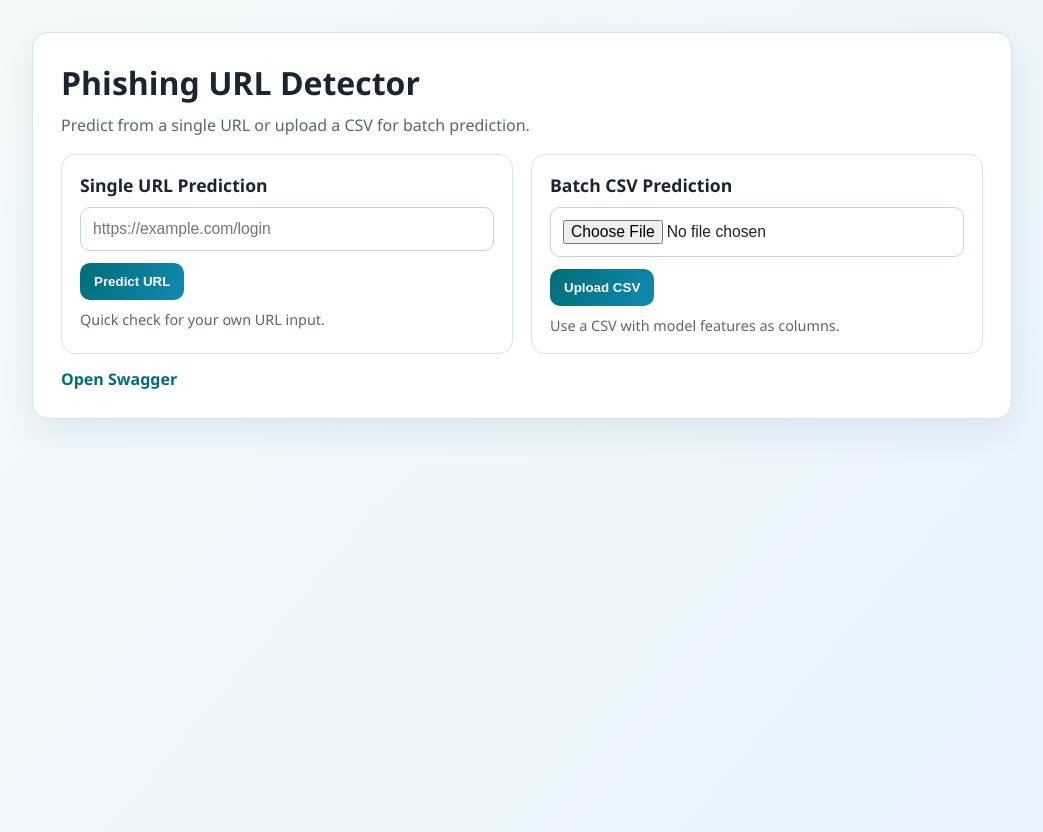
After one commit to MxSAAHIL/Network-security, a FastAPI app: template templates/ui.html in a window 1280 px wide. The commit adds this page. Shown: the whole page, without its empty margins (118-1161 px from the left). Run offline with FastAPI, Linux system fonts and the light colour scheme; the template is opened without the code that fills it, so the values that code supplies are empty.

Commit message:
ui commit

```diff
--- a/app.py
+++ b/app.py
@@ -1,5 +1,8 @@
 import sys
 import os
+import re
+import socket
+from urllib.parse import urlparse
 
 import certifi
 ca = certifi.where()
@@ -14,7 +17,7 @@ from networksecurity.logging.logger import logging
 from networksecurity.pipeline.training_pipeline import TrainingPipeline
 
 from fastapi.middleware.cors import CORSMiddleware
-from fastapi import FastAPI, File, UploadFile,Request
+from fastapi import FastAPI, File, UploadFile,Request, HTTPException, Form
 from uvicorn import run as app_run
 from fastapi.responses import Response
 from starlette.responses import RedirectResponse
@@ -49,7 +52,144 @@ templates = Jinja2Templates(directory="./templates")
 
 @app.get("/", tags=["authentication"])
 async def index():
-    return RedirectResponse(url="/docs")
+    return RedirectResponse(url="/ui")
+
+
+def _load_predictor():
+    preprocessor = load_object("final_model/preprocessor.pkl")
+    model = load_object("final_model/model.pkl")
+    expected_columns = list(getattr(preprocessor, "feature_names_in_", []))
+    network_model = NetworkModel(preprocessor=preprocessor, model=model)
+    return network_model, expected_columns
+
+
+def _normalize_input_dataframe(df: pd.DataFrame, expected_columns: list[str]) -> pd.DataFrame:
+    if "Result" in df.columns:
+        df = df.drop(columns=["Result"])
+
+    if expected_columns:
+        missing_columns = [col for col in expected_columns if col not in df.columns]
+        if missing_columns:
+            raise HTTPException(
+                status_code=400,
+                detail=f"Missing required columns: {missing_columns}"
+            )
+        df = df[expected_columns]
+
+    return df
+
+
+def _is_ip(hostname: str) -> bool:
+    if not hostname:
+        return False
+    try:
+        socket.inet_aton(hostname)
+        return True
+    except OSError:
+        return False
+
+
+def _extract_url_features(raw_url: str, expected_columns: list[str]) -> pd.DataFrame:
+    url = raw_url.strip()
+    if not url:
+        raise HTTPException(status_code=400, detail="Please enter a URL.")
+
+    if not re.match(r"^https?://", url, re.IGNORECASE):
+        url = f"http://{url}"
+
+    parsed = urlparse(url)
+    hostname = parsed.hostname or ""
+    scheme = (parsed.scheme or "").lower()
+
+    shorteners = {
+        "bit.ly", "goo.gl", "tinyurl.com", "ow.ly", "t.co", "is.gd",
+        "buff.ly", "adf.ly", "bit.do", "cutt.ly", "rebrand.ly"
+    }
+    explicit_port = parsed.port
+    non_standard_port = explicit_port is not None and not (
+        (scheme == "http" and explicit_port == 80) or
+        (scheme == "https" and explicit_port == 443)
+    )
+
+    if hostname:
+        host_parts = hostname.split(".")
+        subdomain_count = max(0, len(host_parts) - 2)
+    else:
+        subdomain_count = 0
+
+    if subdomain_count <= 1:
+        having_sub_domain = 1
+    elif subdomain_count == 2:
+        having_sub_domain = 0
+    else:
+        having_sub_domain = -1
+
+    url_length = len(url)
+    if url_length < 54:
+        url_length_signal = 1
+    elif url_length <= 75:
+        url_length_signal = 0
+    else:
+        url_length_signal = -1
+
+    short_service = -1 if any(hostname.endswith(s) for s in shorteners) else 1
+    at_symbol = -1 if "@" in url else 1
+    double_slash_redirecting = -1 if "//" in (parsed.path or "") else 1
+    prefix_suffix = -1 if "-" in hostname else 1
+    ssl_state = 1 if scheme == "https" else -1
+    https_token = -1 if ("https" in hostname and scheme != "https") else 1
+    abnormal_url = 1 if hostname else -1
+
+    feature_map = {
+        "having_IP_Address": -1 if _is_ip(hostname) else 1,
+        "URL_Length": url_length_signal,
+        "Shortining_Service": short_service,
+        "having_At_Symbol": at_symbol,
+        "double_slash_redirecting": double_slash_redirecting,
+        "Prefix_Suffix": prefix_suffix,
+        "having_Sub_Domain": having_sub_domain,
+        "SSLfinal_State": ssl_state,
+        "Domain_registeration_length": 0,
+        "Favicon": 1,
+        "port": -1 if non_standard_port else 1,
+        "HTTPS_token": https_token,
+        "Request_URL": 0,
+        "URL_of_Anchor": 0,
+        "Links_in_tags": 0,
+        "SFH": 0,
+        "Submitting_to_email": -1 if "mailto:" in url.lower() else 1,
+        "Abnormal_URL": abnormal_url,
+        "Redirect": 0,
+        "on_mouseover": 1,
+        "RightClick": 1,
+        "popUpWidnow": 1,
+        "Iframe": 1,
+        "age_of_domain": 0,
+        "DNSRecord": 1 if hostname else -1,
+        "web_traffic": 0,
+        "Page_Rank": 0,
+        "Google_Index": 0,
+        "Links_pointing_to_page": 0,
+        "Statistical_report": 1,
+    }
+
+    if expected_columns:
+        missing_features = [col for col in expected_columns if col not in feature_map]
+        if missing_features:
+            raise HTTPException(
+                status_code=500,
+                detail=f"Feature mapping missing for: {missing_features}"
+            )
+        ordered = {col: feature_map[col] for col in expected_columns}
+    else:
+        ordered = feature_map
+
+    return pd.DataFrame([ordered])
+
+
+@app.get("/ui")
+async def ui_page(request: Request):
+    return templates.TemplateResponse("ui.html", {"request": request, "result": None, "error": None})
 
 @app.get("/train")
 async def train_route():
@@ -64,10 +204,8 @@ async def train_route():
 async def predict_route(request: Request,file: UploadFile = File(...)):
     try:
         df=pd.read_csv(file.file)
-        #print(df)
-        preprocesor=load_object("final_model/preprocessor.pkl")
-        final_model=load_object("final_model/model.pkl")
-        network_model = NetworkModel(preprocessor=preprocesor,model=final_model)
+        network_model, expected_columns = _load_predictor()
+        df = _normalize_input_dataframe(df, expected_columns)
         print(df.iloc[0])
         y_pred = network_model.predict(df)
         print(y_pred)
@@ -75,14 +213,44 @@ async def predict_route(request: Request,file: UploadFile = File(...)):
         print(df['predicted_column'])
         #df['predicted_column'].replace(-1, 0)
         #return df.to_json()
-        df.to_csv('prediction_output/output.csv')
+        df.to_csv('prediction_output/output.csv', index=False)
         table_html = df.to_html(classes='table table-striped')
         #print(table_html)
         return templates.TemplateResponse("table.html", {"request": request, "table": table_html})
 
+    except HTTPException:
+            raise
     except Exception as e:
             raise NetworkSecurityException(e,sys)
 
 
+@app.post("/predict-url")
+async def predict_from_url(request: Request, url: str = Form(...)):
+    try:
+        network_model, expected_columns = _load_predictor()
+        df = _extract_url_features(url, expected_columns)
+        y_pred = network_model.predict(df)
+        prediction_value = int(y_pred[0])
+        label = "Legitimate URL" if prediction_value == 1 else "Phishing URL"
+        table_html = df.assign(predicted_column=y_pred).to_html(classes='table table-striped', index=False)
+        return templates.TemplateResponse(
+            "ui.html",
+            {
+                "request": request,
+                "result": {
+                    "url": url,
+                    "prediction": prediction_value,
+                    "label": label,
+                    "table_html": table_html,
+                },
+                "error": None,
+            },
+        )
+    except HTTPException as e:
+        return templates.TemplateResponse("ui.html", {"request": request, "result": None, "error": e.detail})
+    except Exception as e:
+        return templates.TemplateResponse("ui.html", {"request": request, "result": None, "error": str(e)})
+
+
 if __name__=="__main__":
     app_run(app,host="0.0.0.0",port=8000)
--- a/templates/table.html
+++ b/templates/table.html
@@ -16,6 +16,7 @@
 </head>
 <body>
     <h2>Predicted Data</h2>
+    <p><a href="/ui">Back to UI</a></p>
     {{ table | safe }}
 </body>
 </html>
--- /dev/null
+++ b/templates/ui.html
@@ -0,0 +1,231 @@
+<!DOCTYPE html>
+<html lang="en">
+<head>
+    <meta charset="UTF-8">
+    <meta name="viewport" content="width=device-width, initial-scale=1.0">
+    <title>Phishing URL Detector</title>
+    <style>
+        :root {
+            --bg-1: #f4fbf8;
+            --bg-2: #e7f2ff;
+            --ink: #1b2430;
+            --muted: #5b6574;
+            --accent: #006d77;
+            --accent-2: #118ab2;
+            --ok: #1f9d55;
+            --bad: #d64545;
+            --card: #ffffff;
+            --line: #d8e2e8;
+        }
+
+        * {
+            box-sizing: border-box;
+        }
+
+        body {
+            margin: 0;
+            font-family: "Segoe UI", Tahoma, sans-serif;
+            color: var(--ink);
+            background: linear-gradient(130deg, var(--bg-1), var(--bg-2));
+            min-height: 100vh;
+        }
+
+        .wrap {
+            width: min(980px, 94%);
+            margin: 32px auto;
+        }
+
+        .hero {
+            background: var(--card);
+            border: 1px solid var(--line);
+            border-radius: 16px;
+            padding: 28px;
+            box-shadow: 0 12px 34px rgba(16, 43, 69, 0.08);
+        }
+
+        h1 {
+            margin: 0;
+            font-size: 2rem;
+        }
+
+        .sub {
+            margin-top: 10px;
+            color: var(--muted);
+        }
+
+        .grid {
+            display: grid;
+            grid-template-columns: 1fr 1fr;
+            gap: 18px;
+            margin-top: 18px;
+        }
+
+        .card {
+            background: var(--card);
+            border: 1px solid var(--line);
+            border-radius: 14px;
+            padding: 18px;
+        }
+
+        h2 {
+            margin: 0 0 10px;
+            font-size: 1.1rem;
+        }
+
+        .field {
+            width: 100%;
+            border: 1px solid #c4d4dc;
+            border-radius: 10px;
+            padding: 12px;
+            font-size: 0.98rem;
+        }
+
+        .btn {
+            margin-top: 12px;
+            border: none;
+            border-radius: 10px;
+            padding: 11px 14px;
+            background: linear-gradient(120deg, var(--accent), var(--accent-2));
+            color: #fff;
+            font-weight: 600;
+            cursor: pointer;
+        }
+
+        .btn:hover {
+            filter: brightness(1.06);
+        }
+
+        .note {
+            margin-top: 10px;
+            font-size: 0.9rem;
+            color: var(--muted);
+        }
+
+        .result, .error {
+            margin-top: 18px;
+            border-radius: 14px;
+            padding: 16px;
+            background: var(--card);
+            border: 1px solid var(--line);
+        }
+
+        .pill {
+            display: inline-block;
+            border-radius: 999px;
+            padding: 7px 12px;
+            font-size: 0.86rem;
+            font-weight: 700;
+        }
+
+        .ok {
+            background: #e8f8ef;
+            color: var(--ok);
+        }
+
+        .bad {
+            background: #fdecec;
+            color: var(--bad);
+        }
+
+        .error {
+            color: #9b2c2c;
+            background: #fff2f2;
+            border-color: #f3caca;
+        }
+
+        .table-wrap {
+            overflow-x: auto;
+            margin-top: 14px;
+        }
+
+        table {
+            width: 100%;
+            border-collapse: collapse;
+            background: #fff;
+        }
+
+        th, td {
+            border: 1px solid #dde7ef;
+            padding: 6px 8px;
+            font-size: 0.84rem;
+            white-space: nowrap;
+        }
+
+        th {
+            background: #f4f8fb;
+        }
+
+        .links {
+            margin-top: 14px;
+        }
+
+        .links a {
+            color: var(--accent);
+            text-decoration: none;
+            font-weight: 600;
+            margin-right: 12px;
+        }
+
+        @media (max-width: 860px) {
+            .grid {
+                grid-template-columns: 1fr;
+            }
+        }
+    </style>
+</head>
+<body>
+    <div class="wrap">
+        <div class="hero">
+            <h1>Phishing URL Detector</h1>
+            <div class="sub">Predict from a single URL or upload a CSV for batch prediction.</div>
+
+            <div class="grid">
+                <div class="card">
+                    <h2>Single URL Prediction</h2>
+                    <form action="/predict-url" method="post">
+                        <input class="field" type="text" name="url" placeholder="https://example.com/login" required>
+                        <button class="btn" type="submit">Predict URL</button>
+                    </form>
+                    <div class="note">Quick check for your own URL input.</div>
+                </div>
+
+                <div class="card">
+                    <h2>Batch CSV Prediction</h2>
+                    <form action="/predict" method="post" enctype="multipart/form-data">
+                        <input class="field" type="file" name="file" accept=".csv" required>
+                        <button class="btn" type="submit">Upload CSV</button>
+                    </form>
+                    <div class="note">Use a CSV with model features as columns.</div>
+                </div>
+            </div>
+
+            <div class="links">
+                <a href="/docs">Open Swagger</a>
+            </div>
+        </div>
+
+        {% if error %}
+        <div class="error">
+            <strong>Error:</strong> {{ error }}
+        </div>
+        {% endif %}
+
+        {% if result %}
+        <div class="result">
+            <div><strong>URL:</strong> {{ result.url }}</div>
+            <div style="margin-top: 8px;">
+                <strong>Prediction:</strong>
+                {% if result.prediction == 1 %}
+                    <span class="pill ok">{{ result.label }} (1)</span>
+                {% else %}
+                    <span class="pill bad">{{ result.label }} (0)</span>
+                {% endif %}
+            </div>
+            <div class="table-wrap">
+                {{ result.table_html | safe }}
+            </div>
+        </div>
+        {% endif %}
+    </div>
+</body>
+</html>
```
Also changed, not shown: networksecurity/components/model_trainer.py (+17 -6 lines).
